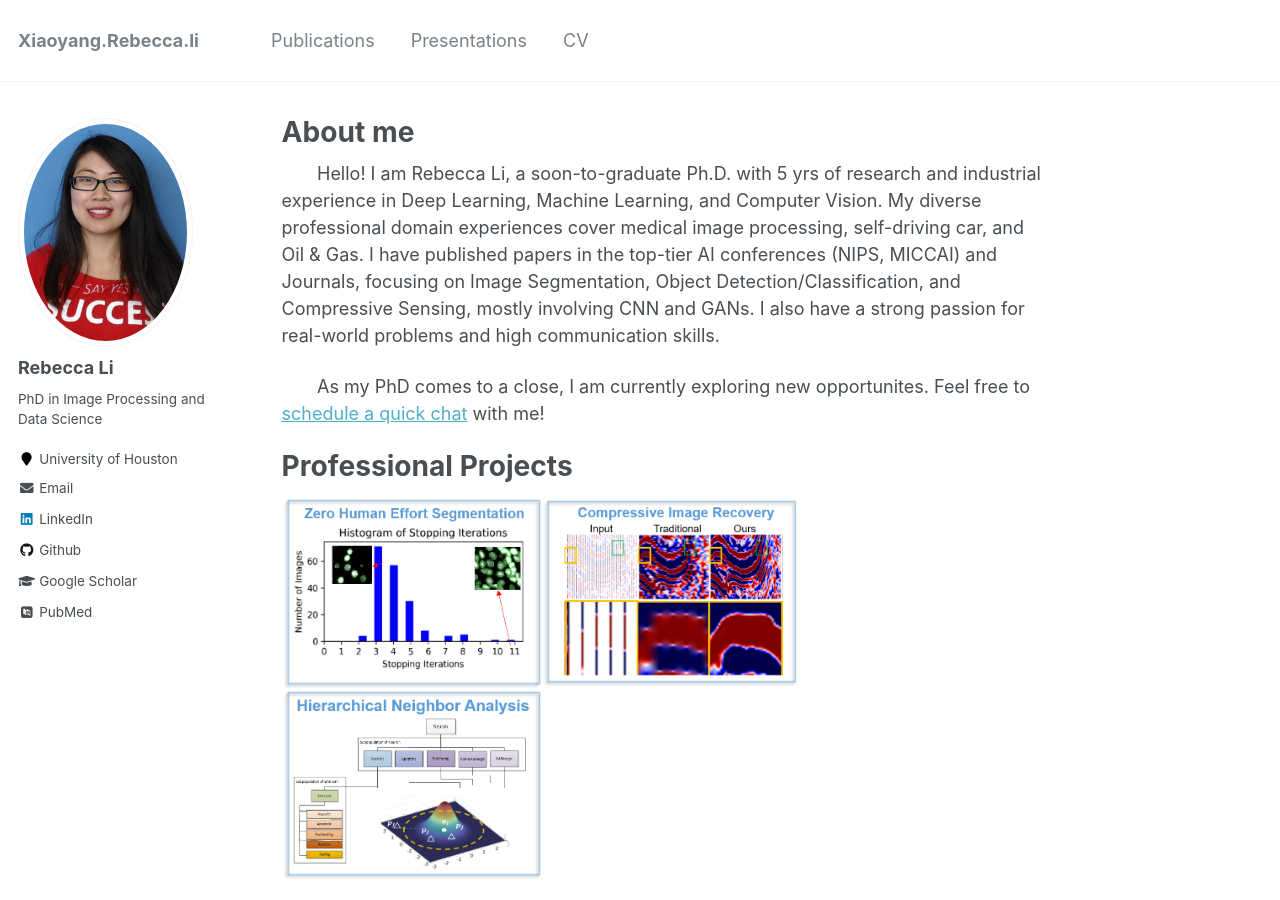
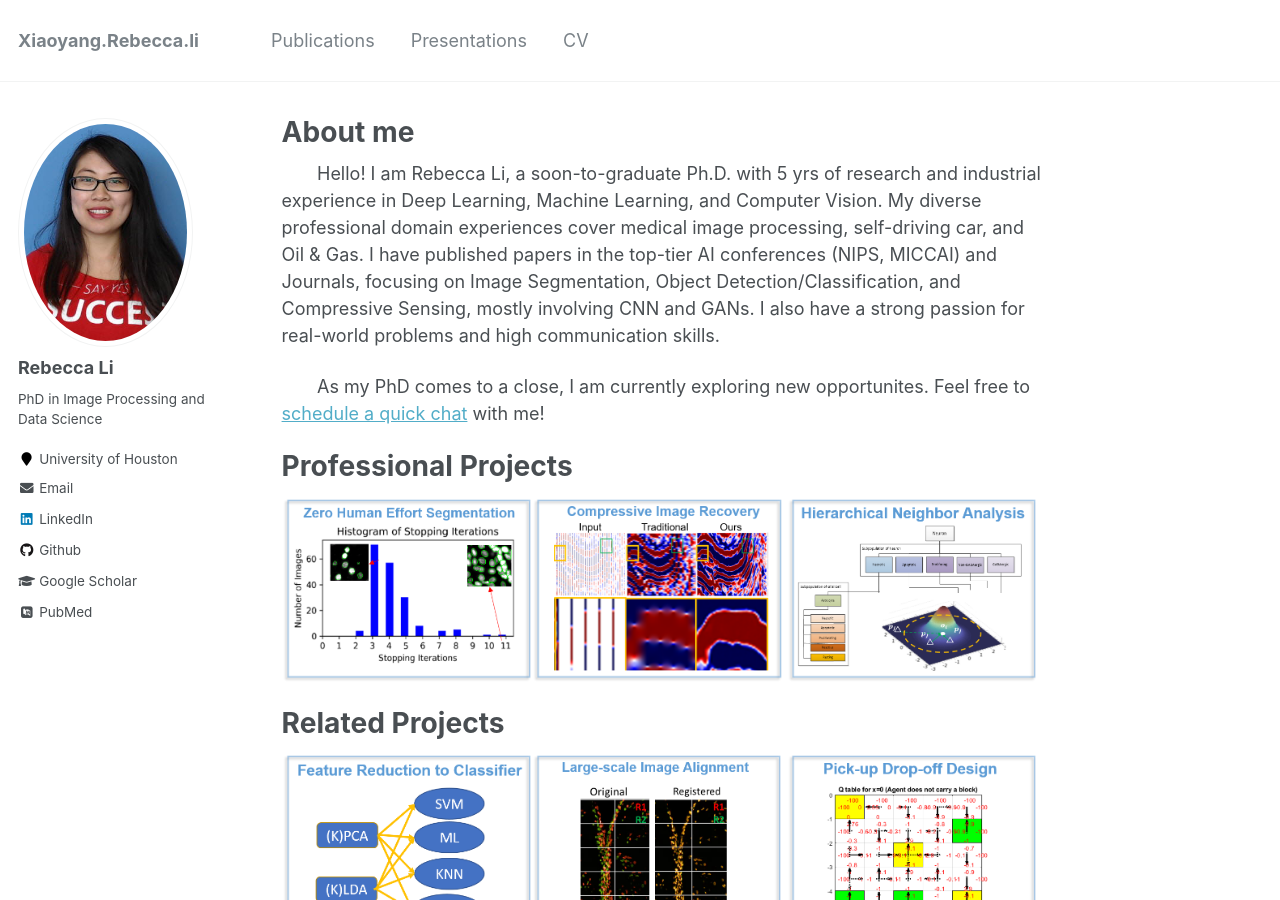
Before and after one commit to Xiaoyang-Rebecca/xiaoyang-rebecca.github.io, a Jekyll site: the page built from _pages/about.md, in a window 1280 px wide and 900 px high. Built offline with Jekyll 4.4.1, drawn with Linux system fonts in a browser that asks for light colours; some web fonts are replaced.

```diff
--- a/_pages/about.md
+++ b/_pages/about.md
@@ -29,13 +29,13 @@ schedule a quick chat</a> with me!
 
 Professional Projects
 ======
-[<img width="260" src="./figures/logo-seg.png">](/portfolio/1seg)[<img width="260" src="./figures/logo-seismic.png">](/portfolio/2seismic)[<img width="260" src="./figures/logo-nei.png">](/portfolio/7nei)
+[<img width="250" src="/figures/logo-seg.png">](/portfolio/1seg)[<img width="255" src="./figures/logo-seismic.png">](/portfolio/2seismic)[<img width="250" src="./figures/logo-nei.png">](/portfolio/7nei)
 
 
 Related Projects
 ======
-[<img width="260" src="./figures/logo-fselect.png">](/portfolio/5fselect)[<img width="260" src="./figures/logo-align.png">](/portfolio/8align) [<img width="260" src="./figures/logo-pd.png">](/portfolio/6pd)
-[<img width="260" src="./figures/logo-eraser.png">](/portfolio/3deepearaser) [<img width="260" src="./figures/logo-translator.png">](/portfolio/4pixeltranslator)[<img width="260" src="./figures/logo-denoise.png">](/portfolio/9denoise)
+[<img width="250" src="./figures/logo-fselect.png">](/portfolio/5fselect)[<img width="250" src="./figures/logo-align.png">](/portfolio/8align) [<img width="250" src="./figures/logo-pd.png">](/portfolio/6pd)
+[<img width="250" src="./figures/logo-eraser.png">](/portfolio/3deepearaser) [<img width="250" src="./figures/logo-translator.png">](/portfolio/4pixeltranslator)[<img width="250" src="./figures/logo-denoise.png">](/portfolio/9denoise)
 
 Contact
 ======
```
Also changed, not shown: _portfolio/5fselect.md (+1 -1 lines), _portfolio/6pd.md (+1 -1 lines), _portfolio/7nei.md (+2 -2 lines), _portfolio/8align.md (+2 -0 lines).
